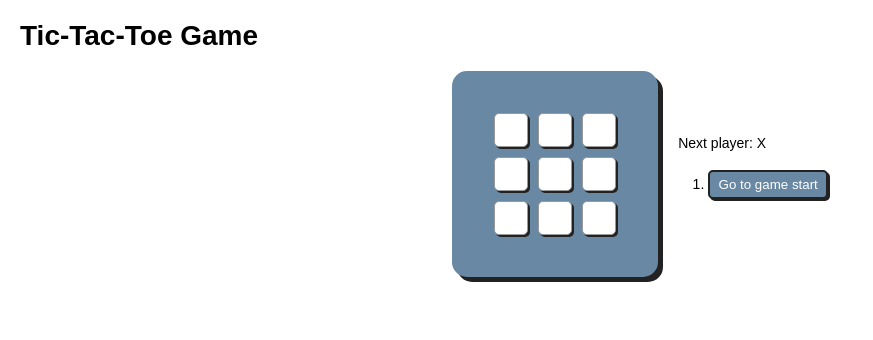
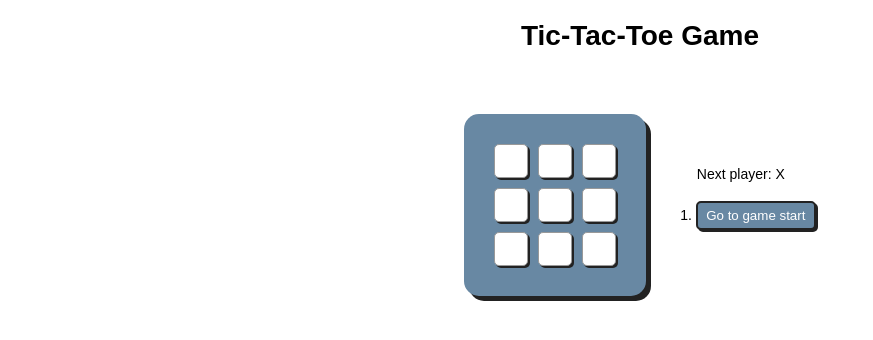
Before and after one commit to icelandico/icelandico.github.io, a React (Create React App) app: page / in a window 1280 px wide. Shown: the top 340 px of the page, without its empty margins (0-873 px from the left). Built offline with nearby package versions, Linux system fonts and the light colour scheme.

Commit message:
New component styled

```diff
--- a/src/index.css
+++ b/src/index.css
@@ -1,10 +1,7 @@
 body {
   font: 14px "Century Gothic", Futura, sans-serif;
   margin: 20px;
-}
-
-#root {
-  height: 90vh;
+  text-align: center;
 }
 
 ol, ul {
@@ -60,7 +57,7 @@ button {
   flex-direction: row;
   align-items: center;
   justify-content: center;
-  height: 100%;
+  margin-top: 5%;
 }
 
 .game-info {
@@ -69,7 +66,7 @@ button {
 
 .game-board {
   background: #6888a3;
-  padding: 3%;
+  padding: 2%;
   border-radius: 15px;
   box-shadow: 5px 5px #222222;
 }
```
